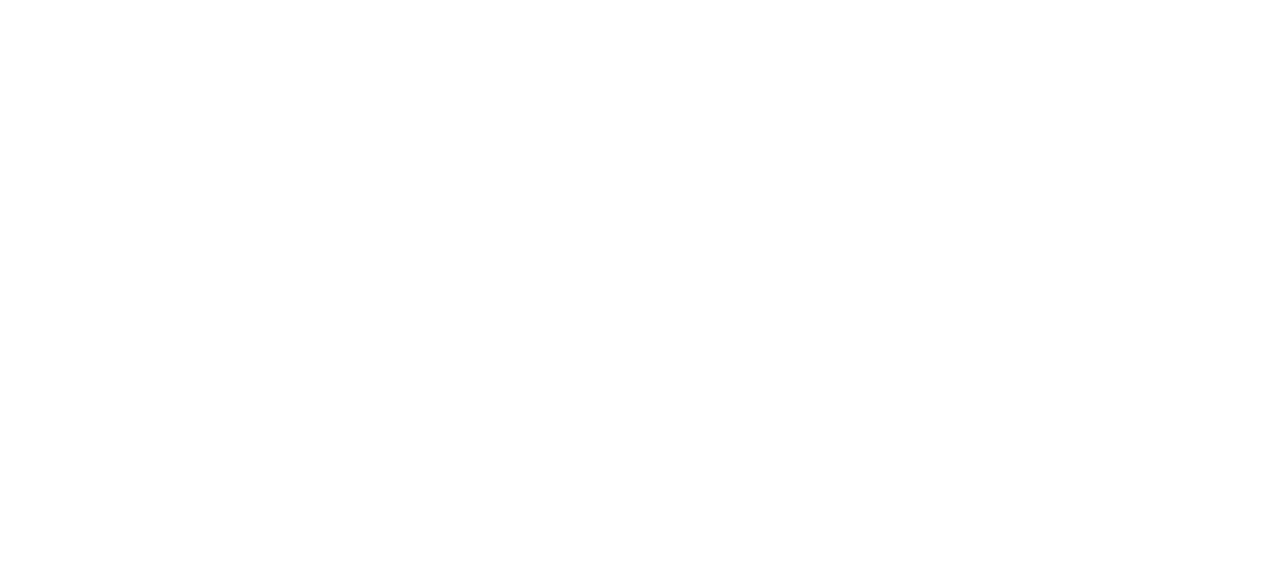
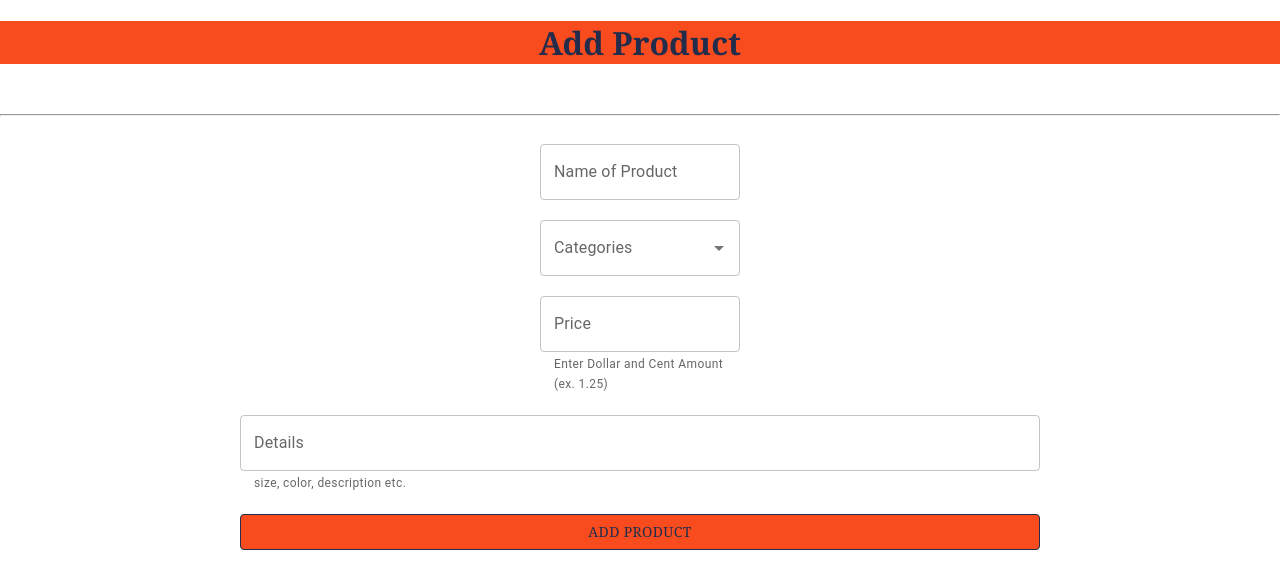
Before and after one commit to SerhiiMaltsev/StoreApp, a React (Create React App) app in the folder frontend/: page /newProduct in a window 1280 px wide. Before the commit this address had no page. Shown: the top 588 px of the page. Built offline with nearby package versions, Linux system fonts and the light colour scheme.

Commit message:
List Product Page

```diff
--- a/frontend/src/Components/Home/SideBar.js
+++ b/frontend/src/Components/Home/SideBar.js
@@ -11,6 +11,10 @@
   let navigate= useNavigate();
   const listOfProducts = [{name: "product1"}, {name: "product2"}, {name: "product3"}, {name: "product4"}, {name: "product5"}, {name: "product6"}, {name: "product7"}, {name: "product8"}, {name: "product9"}, {name: "product10"}, {name: "product11"}]
   const { user, setUser } = useContext(UserContext);
+
+  useEffect(() => {
+    navigate("/")
+  }, [])
 
   const loginClick = () =>{
     setUser('')
@@ -32,6 +36,9 @@
     setUser('')
     navigate("/login")
   }
+  const listProductClick = () =>{
+    navigate("/newProduct")
+  }
 
   return (
     <Box sx={{ display: 'flex', color:"#F84C1E", fontFamily: 'Georgia, serif'  }}>
@@ -47,9 +54,15 @@
           <Button onClick={homeClick} color="inherit" sx={{color:'#232D4B'}}>Home</Button>
           <Button onClick={shoppingCartClick} color="inherit" sx={{color:'#232D4B'}}>Shop</Button>
           <Button onClick={shoppingCartClick} color="inherit" sx={{color:'#232D4B'}}>Cart</Button>
+          {user==='Guest User' &&
           <Button onClick={registerClick} color="inherit" sx={{color:'#232D4B'}}>Register</Button>
+          }
           {user!=='Guest User' &&
-            <Button onClick={logoutClick} color="inherit" sx={{color:'#232D4B', marginLeft: "840px" }}>Logout</Button>
+          <Button onClick={listProductClick} color="inherit" sx={{color:'#232D4B'}}>List Product</Button>
+          }
+          <Button onClick={profileClick} color="inherit" sx={{color:'#232D4B'}}>Profile</Button>
+          {user!=='Guest User' &&
+            <Button onClick={logoutClick} color="inherit" sx={{color:'#232D4B', marginLeft: "755px" }}>Logout</Button>
           }
         </Toolbar>
       </AppBar>
--- /dev/null
+++ b/frontend/src/Components/Home/newProduct.js
@@ -0,0 +1,100 @@
+import { UserContext} from '../../Contexts/userContext';
+import React, { useState, useEffect, useRef, useContext } from "react";
+import axios from "axios"
+import Button from '@mui/material/Button';
+import TextField from "@mui/material/TextField";
+import Autocomplete from '@mui/material/Autocomplete';
+import {useNavigate} from 'react-router-dom'
+
+function NewProduct() {
+    let navigate= useNavigate();
+    const categories = ["Apparel", "Clothing", "Electrionics" , "Kitchen Supplies", "Accessories",
+    "University Apparel", "School Supplies", "TextBooks", "Sports Apparel", "Health and Wellness", "Miscellaneous"]
+    const { user, setUser } = useContext(UserContext);
+    const productNameRef = useRef(null);
+    const catRef = useRef(null);
+    const detailRef = useRef(null);
+    const priceRef = useRef(null);
+
+    const addProduct = (e) => {
+        e.preventDefault();
+        axios.put("http://localhost:9000/products/addProduct", {
+            user: user,
+            name: productNameRef.current.value,
+            category: catRef.current.value,
+            price: priceRef.current.value,
+            details: detailRef.current.value
+        })
+        .then((res) => console.log(res.data))
+        .catch((err) => console.log(err))
+        alert("Product Listed!")
+        navigate("/")
+
+        productNameRef.current.value = ""
+        catRef.current.value = ""
+        detailRef.current.value = ""
+        priceRef.current.value = ""
+      }
+
+return(
+    <div>
+    <h1 style={{color: '#232D4B', fontFamily: 'Georgia, serif',
+      textAlign: "center", backgroundColor: '#F84C1E' }}>Add Product</h1> <br></br> <hr></hr> <br></br>
+        <center>
+    <form onSubmit={addProduct} style={{alignContent: 'center'}}>
+        <TextField varient='outlined'
+            id="outlined-basic"
+            variant="outlined"
+            label="Name of Product"
+            inputRef={productNameRef}
+            sx={{width: '200px',}}
+        /> <br></br><br></br>
+
+        <Autocomplete
+            disablePortal
+            options={categories}
+            renderInput={(params) => <TextField
+            sx={{
+                width: '200px',
+            }}
+            {...params}
+            label="Categories"
+            inputRef={catRef}
+            />}
+        /> <br></br>
+
+        <TextField varient='outlined'
+            id="outlined-basic"
+            variant="outlined"
+            label="Price"
+            helperText="Enter Dollar and Cent Amount (ex. 1.25)"
+            inputRef={priceRef}
+            sx={{
+                width: "200px",
+                textAlign: "center"
+            }}
+        /> <br></br><br></br>
+
+        <TextField varient='outlined'
+            id="outlined-basic"
+            variant="outlined"
+            label="Details"
+            helperText="size, color, description etc."
+            inputRef={detailRef}
+            sx={{
+                width: "800px",
+                textAlign: "center"
+            }}
+        /> <br></br><br></br>
+
+
+        <Button type="submit" variant='outlined'
+            sx={{ color: '#232D4B', borderColor: '#232D4B', width: "800px", backgroundColor: '#F84C1E', fontFamily: 'Georgia, serif'}}>Add Product
+        </Button>
+    </form>
+    </center>
+    </div>
+    )
+}
+
+export default NewProduct;
--- a/frontend/src/Components/Login/Registration.js
+++ b/frontend/src/Components/Login/Registration.js
@@ -46,7 +46,7 @@
 
   return (
     <div>
-        <h1 style={{color: '#232D4B', fontFamily: 'Georgia, serif',
+    <h1 style={{color: '#232D4B', fontFamily: 'Georgia, serif',
       textAlign: "center", backgroundColor: '#F84C1E' }}>Registration</h1> <br></br> <hr></hr> <br></br>
         <center>
         {!hasRegistered &&
--- a/frontend/src/index.js
+++ b/frontend/src/index.js
@@ -12,6 +12,7 @@
 import { render } from "react-dom";
 import { UserContext} from './Contexts/userContext';
 import Registration from "./Components/Login/Registration.js"
+import NewProduct from "./Components/Home/newProduct.js"
 
 const rootElement = document.getElementById('root');
 render(
@@ -19,6 +20,7 @@
     <BrowserRouter >
           <Routes>
             <Route path='/' element={<App/>}/>
+            <Route path='/newProduct' element={<NewProduct/>}/>
             <Route path='/login' element={<Login/>}/>
             <Route path='/profile' element={<Profile/>}/>
             <Route path='/shoppingcart' element={<ShoppingCart/>}/>
```
Also changed, not shown: 1 other file (tests, documents, lock files or other folders).
